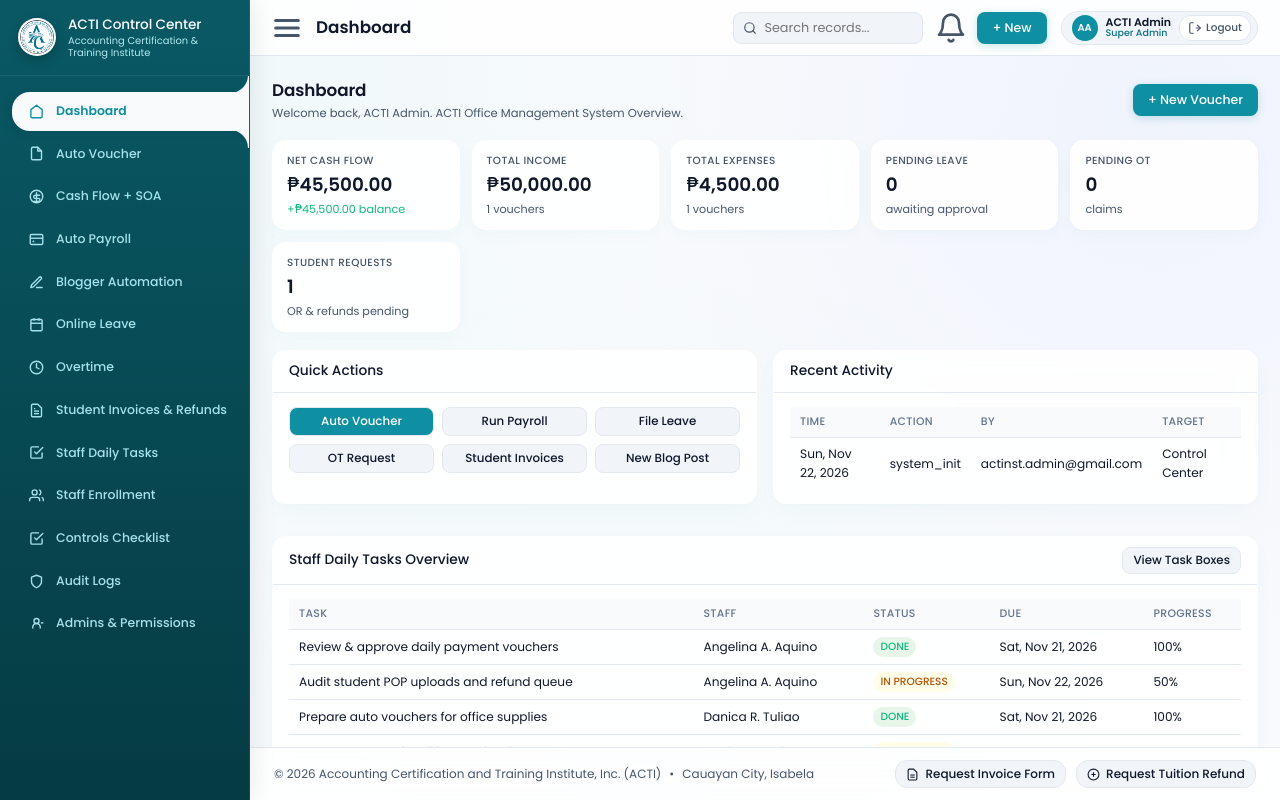
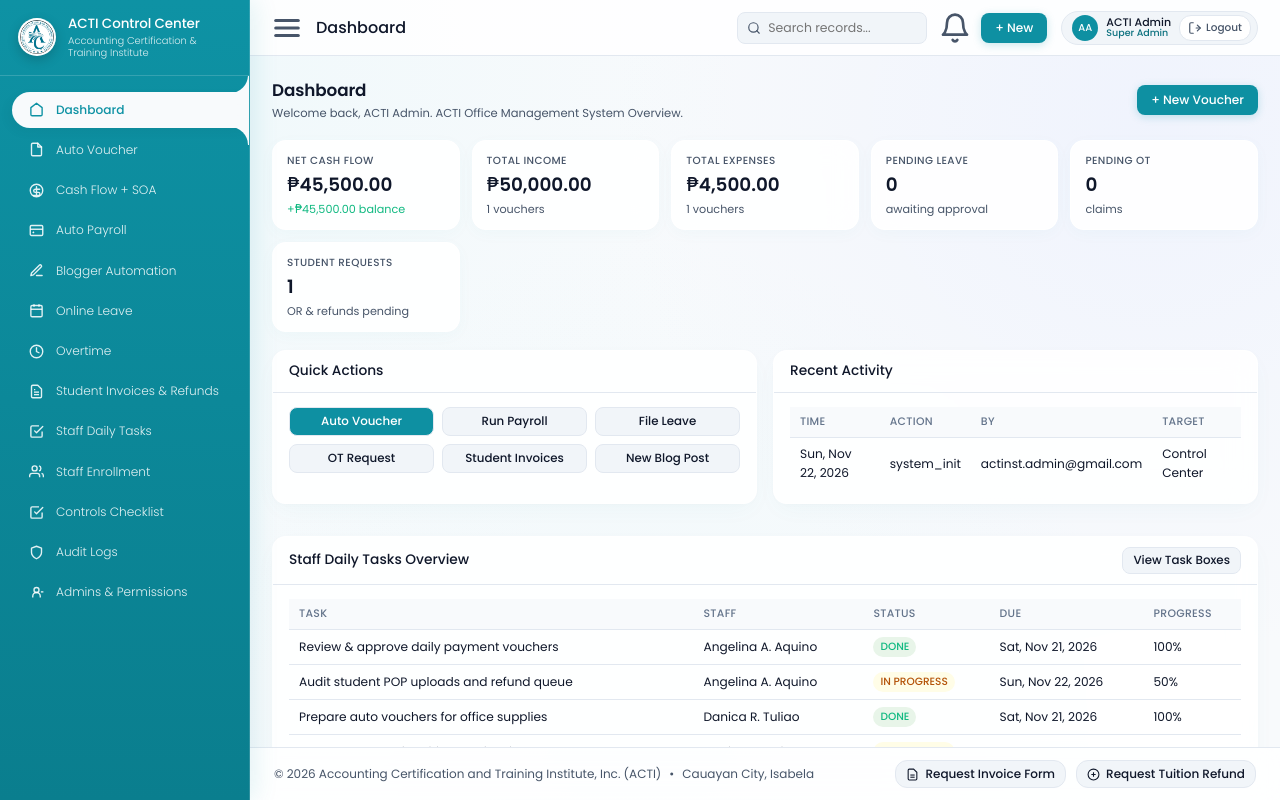
Before and after one commit to iispookyii/controlcenter, a plain HTML site: page dashboard.html in a window 1280 px wide. Drawn offline with Linux system fonts and the light colour scheme; no server answers.

Commit message:
feat: lighten sidebar color to #0e92a4 and soften menu font weights
Co-authored-by: arena-agent <297053741+arena-agent@users.noreply.github.com>

```diff
--- a/css/style.css
+++ b/css/style.css
@@ -654,19 +654,19 @@ input, select, textarea {
 
 .app-sidebar {
   width: 250px;
-  background: linear-gradient(180deg, #095965 0%, #053b43 100%);
-  border-right: 1px solid rgba(255, 255, 255, 0.08);
+  background: linear-gradient(180deg, #0e92a4 0%, #0a7e8e 100%);
+  border-right: 1px solid rgba(255, 255, 255, 0.15);
   display: flex;
   flex-direction: column;
   z-index: 30;
-  box-shadow: 4px 0 24px rgba(0, 0, 0, 0.08);
+  box-shadow: 4px 0 24px rgba(14, 146, 164, 0.12);
   position: relative;
 }
 
 .brand-bar {
   padding: 16px 18px;
   background: transparent;
-  border-bottom: 1px solid rgba(255, 255, 255, 0.08);
+  border-bottom: 1px solid rgba(255, 255, 255, 0.16);
   color: #fff;
   display: flex;
   align-items: center;
@@ -679,7 +679,7 @@ input, select, textarea {
   border-radius: 50%;
   background: #ffffff;
   padding: 2px;
-  box-shadow: 0 4px 12px rgba(0, 0, 0, 0.22);
+  box-shadow: 0 4px 12px rgba(0, 0, 0, 0.18);
   flex-shrink: 0;
   object-fit: cover;
 }
@@ -692,8 +692,8 @@ input, select, textarea {
 
 .brand-name {
   font-family: var(--font-head);
-  font-weight: 500;
-  font-size: 0.85rem;
+  font-weight: 450;
+  font-size: 0.84rem;
   letter-spacing: -0.1px;
   line-height: 1.25;
   color: #ffffff;
@@ -702,8 +702,8 @@ input, select, textarea {
 .brand-subtitle {
   display: block;
   font-size: 0.62rem;
-  color: #b2eaf2;
-  font-weight: 400;
+  color: rgba(255, 255, 255, 0.85);
+  font-weight: 350;
   margin-top: 2px;
   line-height: 1.2;
 }
@@ -726,11 +726,11 @@ input, select, textarea {
   display: flex;
   align-items: center;
   gap: 12px;
-  padding: 9px 16px;
+  padding: 8px 16px;
   border-radius: 18px 0 0 18px;
-  color: #a5e2eb;
-  font-size: 0.78rem;
-  font-weight: 450;
+  color: rgba(255, 255, 255, 0.88);
+  font-size: 0.76rem;
+  font-weight: 350;
   font-family: var(--font-head);
   border: 1px solid transparent;
   transition: all 0.2s cubic-bezier(0.16, 1, 0.3, 1);
@@ -738,16 +738,16 @@ input, select, textarea {
 }
 
 .nav-link:hover {
-  background: rgba(255, 255, 255, 0.08);
+  background: rgba(255, 255, 255, 0.14);
   color: #ffffff;
 }
 
-/* Image 8 ("Daily Report Concept"): Curved Active Tab Notch Cutout in #0e90a2 Theme */
+/* Image 8 ("Daily Report Concept"): Curved Active Tab Notch Cutout in #0e92a4 Theme */
 .nav-link.active {
   background: #f8fafc;
-  color: #0e90a2;
-  font-weight: 600;
-  box-shadow: -4px 4px 12px rgba(0, 0, 0, 0.05);
+  color: #0e92a4;
+  font-weight: 450;
+  box-shadow: -4px 4px 12px rgba(0, 0, 0, 0.04);
   position: relative;
   z-index: 10;
 }
@@ -787,12 +787,12 @@ input, select, textarea {
 }
 
 .nav-link:hover svg {
-  transform: scale(1.08);
+  transform: scale(1.06);
 }
 
 .nav-link.active svg {
-  stroke: #0e90a2;
-  stroke-width: 2.2;
+  stroke: #0e92a4;
+  stroke-width: 2;
 }
 
 .nav-footer {
@@ -813,7 +813,7 @@ input, select, textarea {
 .topbar-left { display: flex; align-items: center; gap: 14px; }
 .burger { width: 30px; height: 30px; display: flex; align-items: center; justify-content: center; border-radius: var(--radius-sm); color: var(--ink-dim); }
 .burger:hover { background: var(--surface-2); }
-.page-title { font-weight: 550; font-size: 1.05rem; color: var(--ink); }
+.page-title { font-weight: 500; font-size: 1rem; color: var(--ink); }
 
 .topbar-right { display: flex; align-items: center; gap: 12px; }
 .search-wrap { position: relative; }
@@ -823,7 +823,7 @@ input, select, textarea {
   border-radius: var(--radius-sm);
   background: var(--surface-2);
   color: var(--ink);
-  font-size: 0.8rem;
+  font-size: 0.78rem;
   font-weight: 400;
   outline: none;
   width: 190px;
@@ -853,7 +853,7 @@ input, select, textarea {
   color: #ffffff;
   font-family: var(--font-head);
   font-size: 10px;
-  font-weight: 600;
+  font-weight: 500;
   display: flex;
   align-items: center;
   justify-content: center;
@@ -869,7 +869,7 @@ input, select, textarea {
 .user-name-mini {
   font-family: var(--font-head);
   font-size: 11px;
-  font-weight: 600;
+  font-weight: 500;
   color: var(--ink);
   max-width: 140px;
   white-space: nowrap;
@@ -880,7 +880,7 @@ input, select, textarea {
 .user-role-mini {
   font-size: 9.5px;
   color: var(--teal-dark);
-  font-weight: 500;
+  font-weight: 450;
 }
 
 .btn-topbar-logout {
@@ -894,7 +894,7 @@ input, select, textarea {
   color: var(--ink-dim);
   font-family: var(--font-head);
   font-size: 10.5px;
-  font-weight: 500;
+  font-weight: 450;
   cursor: pointer;
   transition: all 0.2s ease;
 }
@@ -913,12 +913,12 @@ input, select, textarea {
   font-size: 0; color: #fff;
 }
 .btn-primary {
-  padding: 7px 15px;
+  padding: 6px 14px;
   background: var(--teal);
   color: #fff;
-  font-weight: 500;
+  font-weight: 450;
   border-radius: 8px;
-  font-size: 0.78rem;
+  font-size: 0.76rem;
   box-shadow: 0 2px 8px rgba(14, 144, 162, 0.22);
   transition: all 0.2s ease;
 }
@@ -1105,14 +1105,14 @@ tr:last-child td { border-bottom: none; }
   flex-wrap: wrap;
 }
 .tab-btn {
-  padding: 6px 14px;
+  padding: 5px 13px;
   border-radius: 16px;
   border: 1px solid var(--line);
   background: var(--surface);
   color: var(--ink-dim);
   font-family: var(--font-head);
-  font-size: 0.76rem;
-  font-weight: 450;
+  font-size: 0.74rem;
+  font-weight: 400;
   cursor: pointer;
   transition: all 0.2s ease;
   display: inline-flex;
@@ -1127,8 +1127,8 @@ tr:last-child td { border-bottom: none; }
   background: var(--teal);
   color: #ffffff;
   border-color: var(--teal);
-  font-weight: 500;
-  box-shadow: 0 2px 6px rgba(14, 144, 162, 0.25);
+  font-weight: 450;
+  box-shadow: 0 2px 6px rgba(14, 146, 164, 0.25);
 }
 
 /* --- Official ACTI Leave Sheet --- */
```
